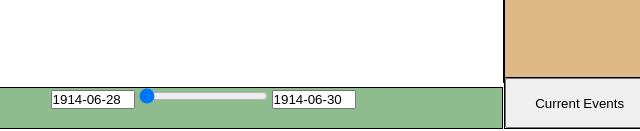
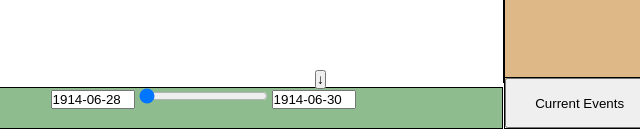
Before and after one commit to AndrzejPliszka/map, a plain HTML site: page index.html in a window 1280 px wide. Shown: the part 671-802 px from the top of the page, 325-965 px from the left. Drawn offline with Linux system fonts and the light colour scheme; no server answers.

Commit message:
fix name typo

```diff
--- a/styles.css
+++ b/styles.css
@@ -15,7 +15,7 @@ body{
     bottom: 50%;
     z-index: 2;
 }
-#timeline-button{
+#timeline-div-button{
     position: absolute;
     left: 50%;
     bottom: 40px;
```
